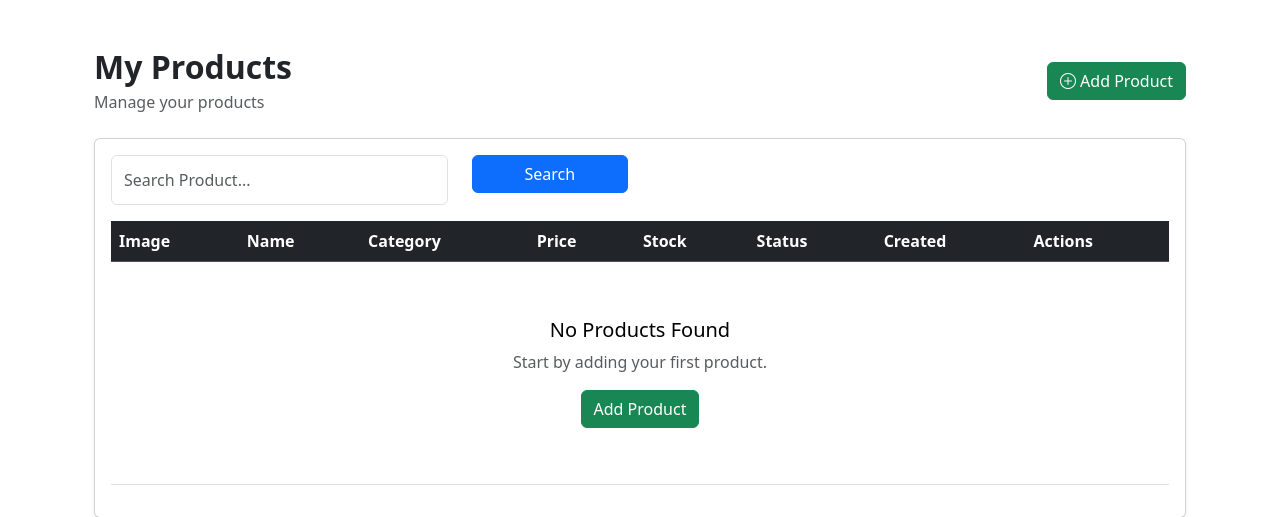
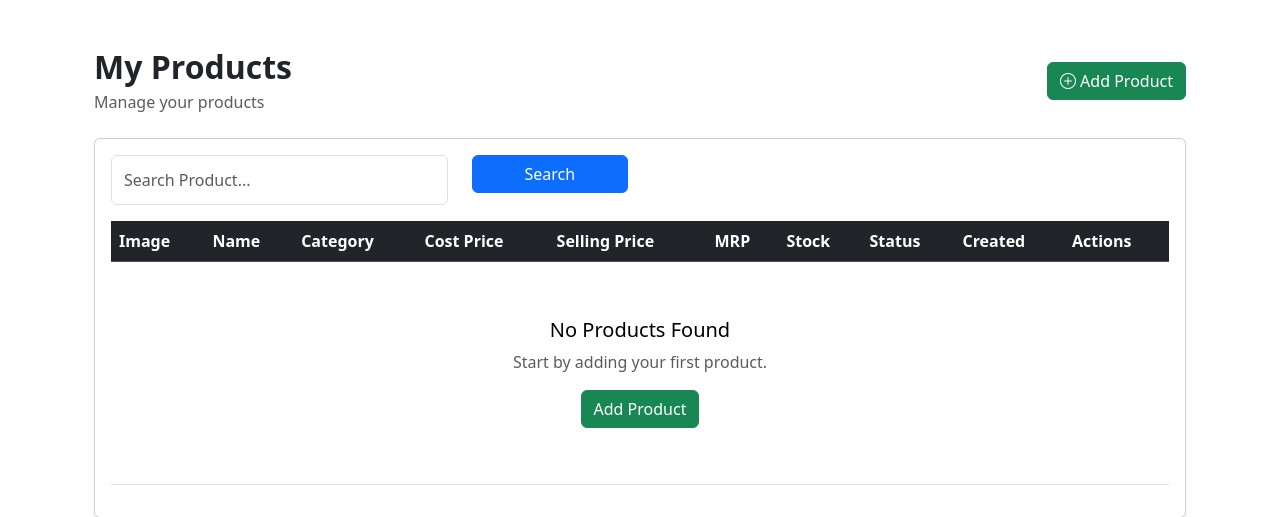
Before and after one commit to Kanishk-Malav/MCart, a Django app: template shop/templates/shop/seller/product_list.html in a window 1280 px wide. Shown: the part 66-583 px from the top of the page. Run offline with Django 5.2, Linux system fonts and the light colour scheme; the template is opened without the code that fills it, so the values that code supplies are empty; parts of the project's set-up code (start-up, migrations or seed data) failed here and were passed over.

Commit message:
changes in seller dashboard

```diff
--- a/shop/templates/shop/seller/product_list.html
+++ b/shop/templates/shop/seller/product_list.html
@@ -73,7 +73,11 @@
 
                         <th>Category</th>
 
-                        <th>Price</th>
+                        <th>Cost Price</th>
+
+                        <th>Selling Price</th>
+
+                        <th>MRP</th>
 
                         <th>Stock</th>
 
@@ -127,6 +131,20 @@
 
                             {{ product.category }}
 
+                        </td>
+
+                        <td>
+
+                            ₹{{ product.cost_price }}
+
+                        </td>
+
+                        <td>
+                            {% if product.discount_price %}
+                                ₹{{ product.discount_price }}
+                            {% else %}
+                                ₹{{ product.price }}
+                            {% endif %}
                         </td>
 
                         <td>
@@ -243,7 +261,7 @@
 
                     <tr>
 
-                        <td colspan="8">
+                        <td colspan="10">
 
                             <div class="text-center py-5">
 
```
